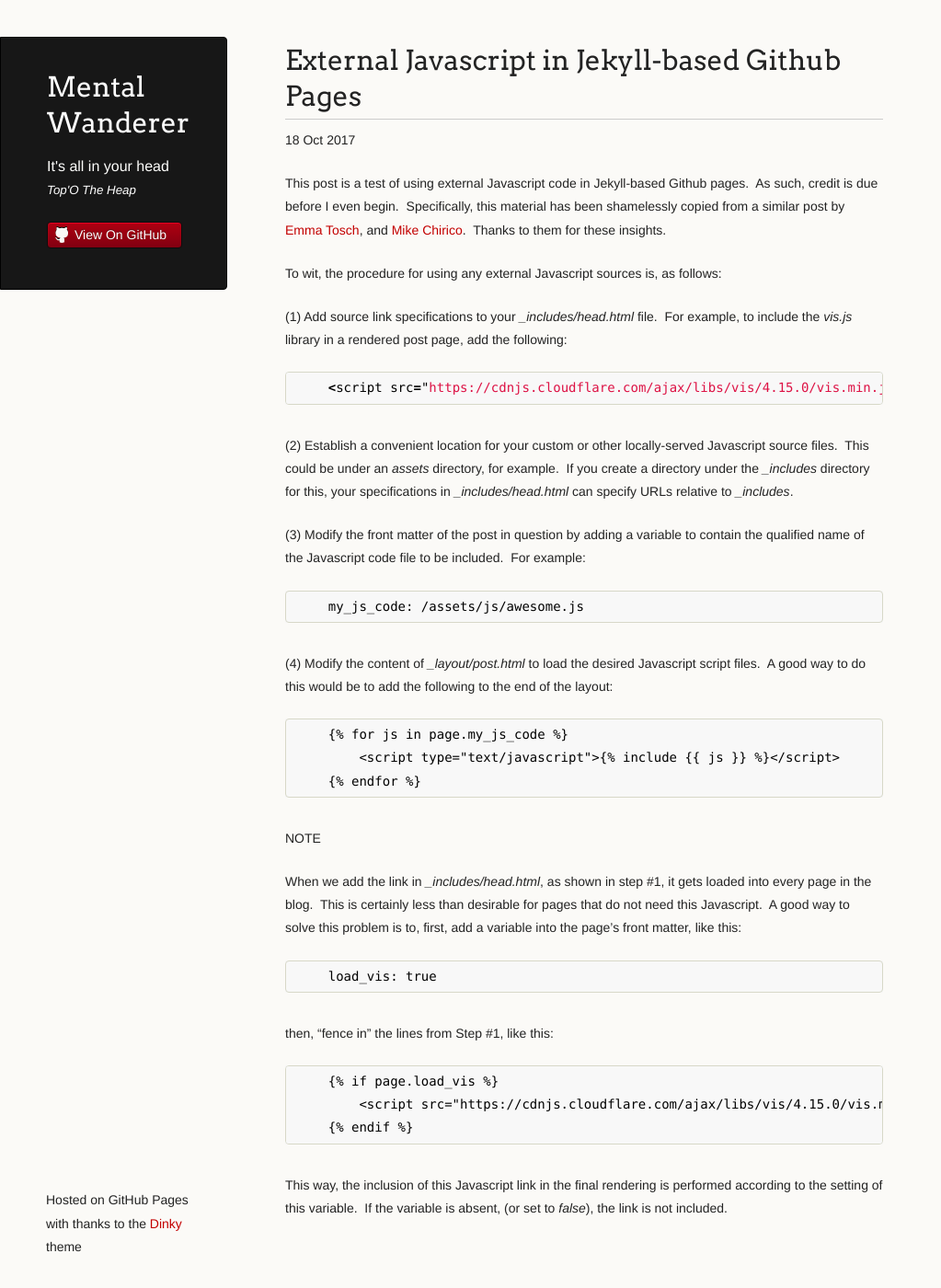
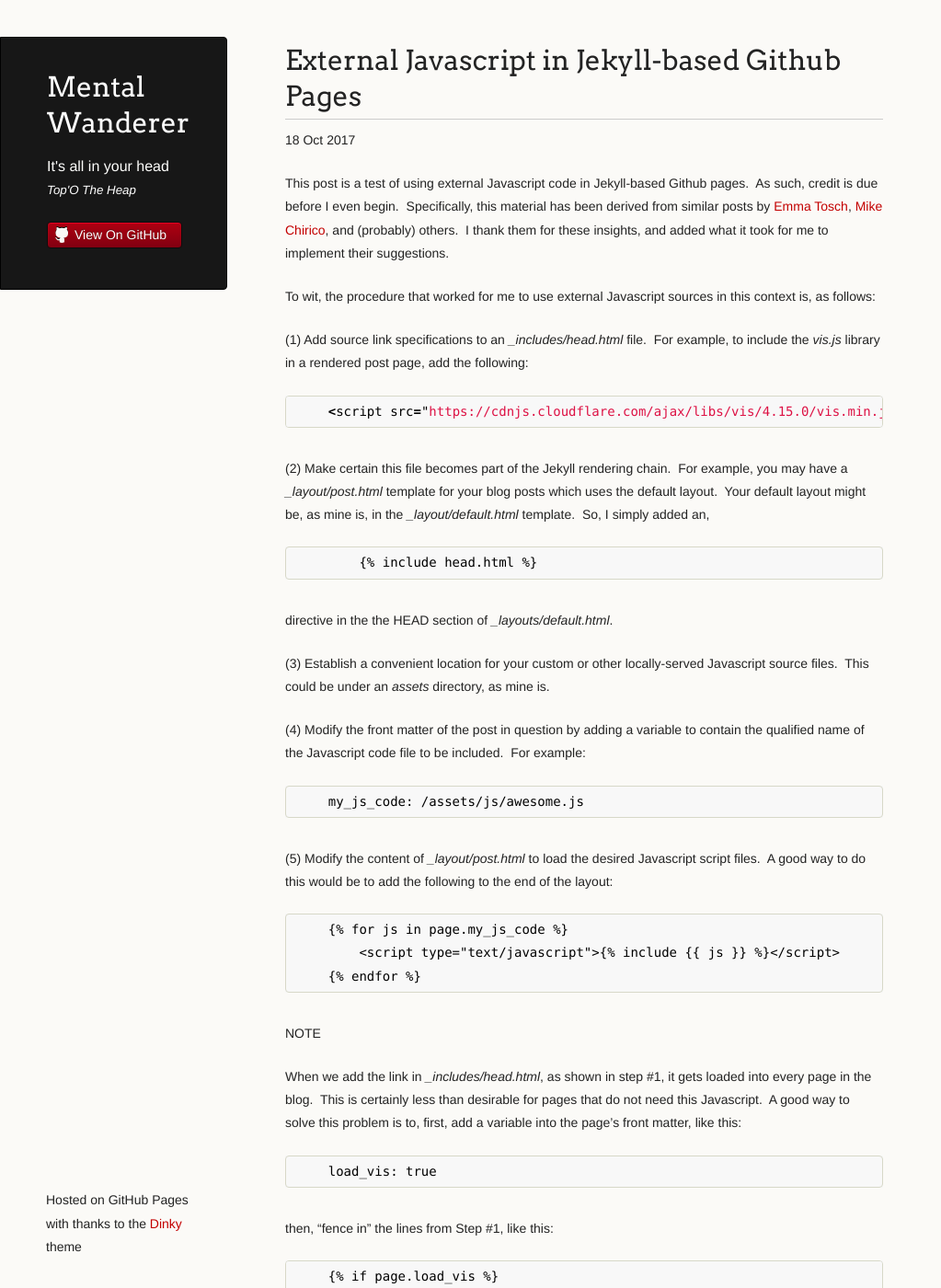
Before and after one commit to coryburt/coryburt.github.io, a Jekyll site: the page built from _posts/2017-10-18-External-Javascript-In-Jekyll-Github-Pages.md, in a window 1280 px wide and 1400 px high. Shown: the whole window at 92% size, without its empty margins (0-1023 px from the left). Built offline with Jekyll 4.4.1, drawn with Linux system fonts in a browser that asks for light colours.

Commit message:
Updated entry

````diff
--- a/_posts/2017-10-18-External-Javascript-In-Jekyll-Github-Pages.md
+++ b/_posts/2017-10-18-External-Javascript-In-Jekyll-Github-Pages.md
@@ -6,26 +6,33 @@ add_brython_stdlib: "/assets/js/brython_stdlib.js"
 ---
 
 This post is a test of using external Javascript code in Jekyll-based Github pages.&nbsp;  As such, credit is due before I even begin.&nbsp;
-Specifically, this material has been shamelessly copied from a similar post by [Emma Tosch](http://blog.emmatosch.com/2016/03/09/using-custom-javascript-in-jekyll-blogs.html),
-and [Mike Chirico](https://mchirico.github.io/javascript/2016/12/22/JavascriptNetwork.html).&nbsp;
-Thanks to them for these insights.
+Specifically, this material has been derived from similar posts by [Emma Tosch](http://blog.emmatosch.com/2016/03/09/using-custom-javascript-in-jekyll-blogs.html), [Mike Chirico](https://mchirico.github.io/javascript/2016/12/22/JavascriptNetwork.html), and (probably) others.&nbsp;
+I thank them for these insights, and added what it took for me to implement their suggestions.
 
-To wit, the procedure for using any external Javascript sources is, as follows:
+To wit, the procedure that worked for me to use external Javascript sources in this context is, as follows:
 
-(1) Add source link specifications to your *_includes/head.html* file.&nbsp; For example, to include the *vis.js* library in a rendered post page, add the following:
+(1) Add source link specifications to an *_includes/head.html* file.&nbsp; For example, to include the *vis.js* library in a rendered post page, add the following:
 
 ```javascript
     <script src="https://cdnjs.cloudflare.com/ajax/libs/vis/4.15.0/vis.min.js" type="text/javascript"></script>
 ```
 
-(2) Establish a convenient location for your custom or other locally-served Javascript source files.&nbsp; This could be under an *assets* directory, for example.&nbsp;
-If you create a directory under the *_includes* directory for this, your specifications in *_includes/head.html* can specify URLs relative to *_includes*.
+(2) Make certain this file becomes part of the Jekyll rendering chain.&nbsp; For example, you may have a *_layout/post.html* template for your blog posts which uses
+the default layout.&nbsp; Your default layout might be, as mine is, in the *_layout/default.html* template.&nbsp; So, I simply added an,
 
-(3) Modify the front matter of the post in question by adding a variable to contain the qualified name of the Javascript code file to be included.&nbsp; For example:
+    {% raw %}
+            {% include head.html %}
+    {% endraw %}
+
+directive in the the HEAD section of *_layouts/default.html*.
+
+(3) Establish a convenient location for your custom or other locally-served Javascript source files.&nbsp; This could be under an *assets* directory, as mine is.
+
+(4) Modify the front matter of the post in question by adding a variable to contain the qualified name of the Javascript code file to be included.&nbsp; For example:
 
         my_js_code: /assets/js/awesome.js
 
-(4) Modify the content of *_layout/post.html* to load the desired Javascript script files.&nbsp; A good way to do this would be to add the following to the end of the layout:
+(5) Modify the content of *_layout/post.html* to load the desired Javascript script files.&nbsp; A good way to do this would be to add the following to the end of the layout:
 
     {% raw %}
         {% for js in page.my_js_code %}
````
